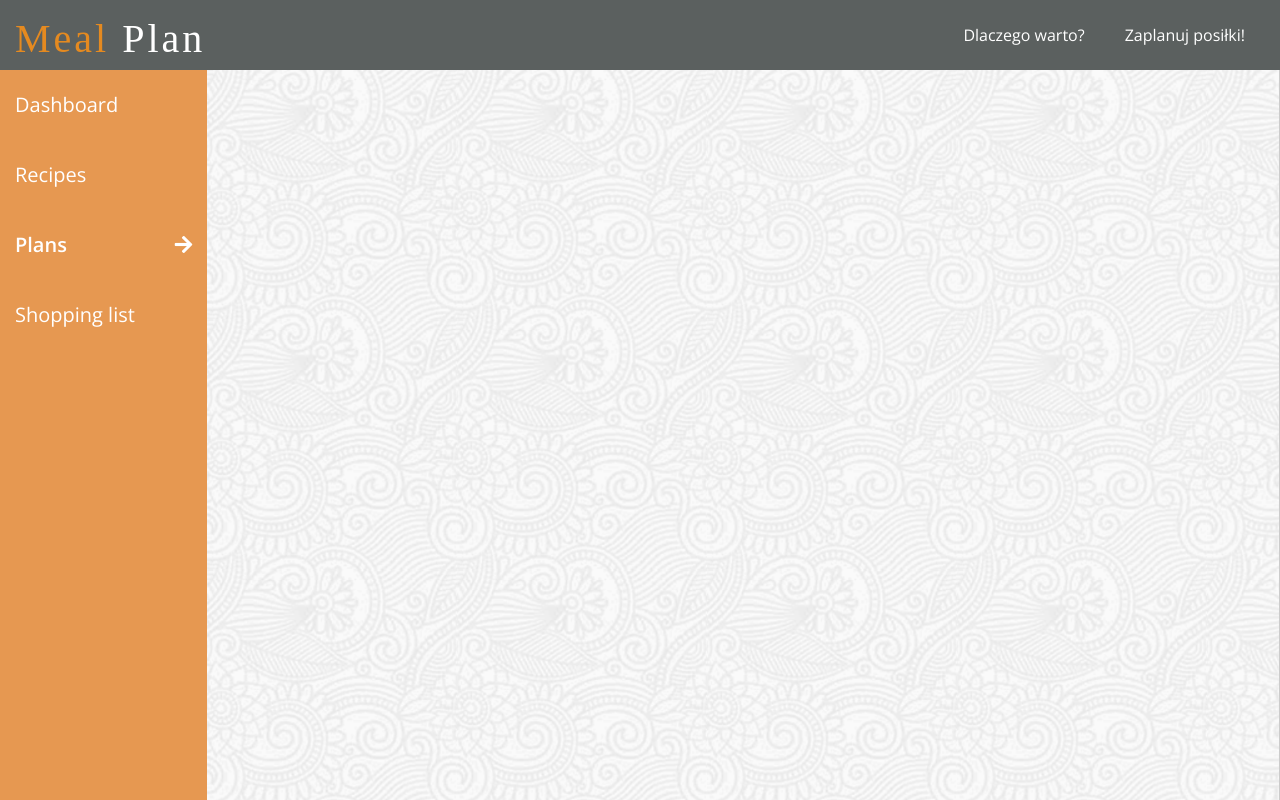
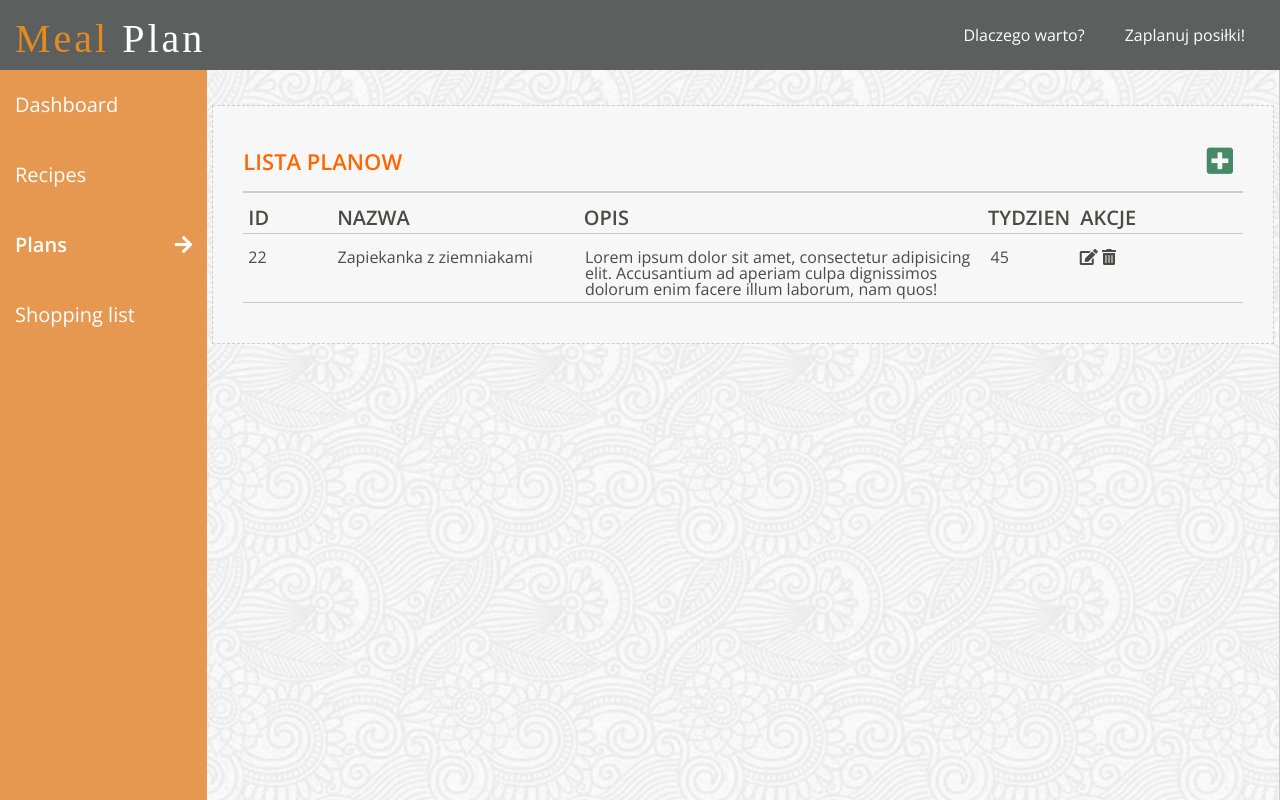
Before and after one commit to kj-ninja/meal-plan, a React (Create React App) app: page /plans in a window 1280 px wide. Built offline with nearby package versions, Linux system fonts and the light colour scheme; a web font is replaced by a local one.

Commit message:
add plans and recipes components without full styles

```diff
--- a/src/components/AddRecipe/AddRecipe.scss
+++ b/src/components/AddRecipe/AddRecipe.scss
@@ -2,7 +2,7 @@
 @import '../../scss/settings/mixins';
 
 .add-recipe {
-  @include addMockup();
+  @include mockup();
   .add-recipe__header {
     @include addHeaderMockup();
     h3 {
--- a/src/components/AddSchedule/AddSchedule.scss
+++ b/src/components/AddSchedule/AddSchedule.scss
@@ -2,7 +2,7 @@
 @import '../../scss/settings/mixins';
 
 .add-schedule {
-  @include addMockup();
+  @include mockup();
   .add-schedule__header {
     @include addHeaderMockup();
     h3 {
--- a/src/components/AddSchedule/AddScheduleDesktopView/AddScheduleDesktopView.scss
+++ b/src/components/AddSchedule/AddScheduleDesktopView/AddScheduleDesktopView.scss
@@ -9,7 +9,6 @@ $single-column: percentage(1 / $grid-columns);
   border-bottom: 1px solid #ccc;
   padding: 0 0 20px;
 }
-
 .add-schedule__row {
   width: 100%;
   display: flex;
--- a/src/components/Plan/Plan.js
+++ b/src/components/Plan/Plan.js
@@ -9,14 +9,11 @@ const Plan = () => {
 
     return (
         <section className="plan">
-            <div className="plan__container">
                 <div className="row">
                     <div className="col-7 plan__header plan__header">Twój plan na <span id="week-number">1</span> tydzień</div>
                 </div>
 
                 {width < 900 ? <PlanMealsMobileView/> : <PlanMealsDesktopView/>}
-
-            </div>
             {/*<a className="previousPlan"><i className="fas fa-angle-double-left"/><span*/}
             {/*    id="previousPlanSpan">poprzedni</span></a>*/}
             {/*<a href="#" id="actualPlan">aktualny</a>*/}
--- a/src/components/Plan/Plan.scss
+++ b/src/components/Plan/Plan.scss
@@ -1,18 +1,14 @@
 @import '../../scss/settings/colors';
+@import '../../scss/settings/mixins';
 
 $grid-columns: 7;
 $single-column: percentage(1 / $grid-columns);
 
 .plan {
-  max-width: 1200px;
-  margin: 60px auto;
-  border: 1px dashed #ccc;
+  @include mockup();
   position: relative;
-  background-color: $background-color;
-  .plan__container {
-    width: 90%;
-    margin: 0 auto;
-    text-align: center;
+  text-align: center;
+  padding-top: 0;
     .plan__header {
       padding: 0 0 20px;
       color: $effects-color;
@@ -20,7 +16,7 @@ $single-column: percentage(1 / $grid-columns);
       font-weight: 600;
       border-bottom: 1px solid #ccc;
     }
-  }
+
 
 
   //.previousPlan {
--- a/src/components/Plan/PlanMealsDesktopView/PlanMealsDesktopView.scss
+++ b/src/components/Plan/PlanMealsDesktopView/PlanMealsDesktopView.scss
@@ -22,3 +22,7 @@ $single-column: percentage(1 / $grid-columns);
     }
   }
 }
+
+.row.plan__meals {
+  border-bottom: 1px solid #ccc;
+}
--- a/src/containers/Dashboard/Dashboard.js
+++ b/src/containers/Dashboard/Dashboard.js
@@ -5,6 +5,8 @@ import Widgets from "./Widgets/Widgets";
 import Plan from "../../components/Plan/Plan";
 import AddRecipe from "../../components/AddRecipe/AddRecipe";
 import AddSchedule from "../../components/AddSchedule/AddSchedule";
+import Recipes from "../Recipes/Recipes";
+import Plans from "../Plans/Plans";
 
 const Dashboard = (props) => {
     const handleAddRecipe = () => {
@@ -28,6 +30,8 @@ const Dashboard = (props) => {
                 <Route exact path="/dashboard"
                        render={() => <Widgets addRecipe={handleAddRecipe} addSchedule={handleAddSchedule}/>}/>
                 <Route exact path="/dashboard" component={Plan}/>
+                <Route exact path="/recipes" component={Recipes}/>
+                <Route exact path="/plans" component={Plans}/>
                 <Route path="/dashboard/add-recipe" component={AddRecipe}/>
                 <Route path="/dashboard/add-schedule" component={AddSchedule}/>
             </div>
--- /dev/null
+++ b/src/containers/Plans/Plans.js
@@ -0,0 +1,54 @@
+import React from 'react';
+import './Plans.scss';
+
+const Plans = () => {
+    return (
+        <>
+            <div className="plans">
+                <div className="plans__header">
+                    <h3>LISTA PLANOW</h3>
+                    <i className="fas fa-plus-square"/>
+                </div>
+                <div className="plans__row plans__header-row">
+                    <div className="plans__col-1">
+                        ID
+                    </div>
+                    <div className="plans__col-3">
+                        NAZWA
+                    </div>
+                    <div className="plans__col-5">
+                        OPIS
+                    </div>
+                    <div className="plans__col-1">
+                        TYDZIEN
+                    </div>
+                    <div className="plans__col-2">
+                        AKCJE
+                    </div>
+                </div>
+
+                <div className="plans__row">
+                    <div className="plans__col-1">
+                        22
+                    </div>
+                    <div className="plans__col-3">
+                        Zapiekanka z ziemniakami
+                    </div>
+                    <div className="plans__col-5">
+                        Lorem ipsum dolor sit amet, consectetur adipisicing elit. Accusantium ad aperiam culpa
+                        dignissimos dolorum enim facere illum laborum, nam quos!
+                    </div>
+                    <div className="plans__col-1">
+                        45
+                    </div>
+                    <div className="plans__col-2">
+                        <i className="fas fa-edit edit"/> <i className="fas fa-trash-alt trash"/>
+                    </div>
+                </div>
+            </div>
+
+        </>
+    );
+};
+
+export default Plans;
--- /dev/null
+++ b/src/containers/Plans/Plans.scss
@@ -0,0 +1,43 @@
+@import '../../scss/settings/mixins';
+@import '../../scss/settings/colors';
+
+$grid-columns: 12;
+$single-column: percentage(1 / $grid-columns);
+
+.plans {
+  @include mockup();
+  .plans__header {
+    @include addHeaderMockup();
+    h3 {
+      font-size: 22px;
+      color: $effects-color;
+      font-weight: 600;
+    }
+    i {
+      margin-left: 20px;
+      font-size: 30px;
+      color: $success-color;
+      padding: 10px;
+      cursor: pointer;
+    }
+  }
+  .plans__row.plans__header-row {
+    font-size: 20px;
+    font-weight: 600;
+    border-bottom: 1px solid #ccc;
+  }
+  .plans__row {
+    width: 100%;
+    display: flex;
+    padding: 5px 0 5px;
+    margin: 10px 0;
+    border-bottom: 1px solid #ccc;
+    @for $i from 1 through $grid-columns {
+      .plans__col-#{$i} {
+        width: $single-column * $i;
+        padding: 0 5px;
+        text-align: left;
+      }
+    }
+  }
+}
--- /dev/null
+++ b/src/containers/Recipes/Recipes.js
@@ -0,0 +1,48 @@
+import React from 'react';
+import './Recipes.scss';
+
+const Recipes = () => {
+    return (
+        <>
+            <div className="recipes">
+                <div className="recipes__header">
+                    <h3>LISTA PRZEPISÓW</h3>
+                    <i className="fas fa-plus-square"/>
+                </div>
+                <div className="recipes__row">
+                    <div className="recipes__col-1 day">
+                        ID
+                    </div>
+                    <div className="recipes__col-3 day">
+                        NAZWA
+                    </div>
+                    <div className="recipes__col-6 day">
+                        OPIS
+                    </div>
+                    <div className="recipes__col-2 day">
+                        AKCJE
+                    </div>
+                </div>
+
+                <div className="recipes__row">
+                    <div className="recipes__col-1 day">
+                        22
+                    </div>
+                    <div className="recipes__col-3 day">
+                        Zapiekanka z ziemniakami
+                    </div>
+                    <div className="recipes__col-6 day">
+                        Lorem ipsum dolor sit amet, consectetur adipisicing elit. Accusantium ad aperiam culpa
+                        dignissimos dolorum enim facere illum laborum, nam quos!
+                    </div>
+                    <div className="recipes__col-2 day">
+                        <i className="fas fa-edit edit"/> <i className="fas fa-trash-alt trash"/>
+                    </div>
+                </div>
+            </div>
+
+        </>
+    );
+};
+
+export default Recipes;
--- /dev/null
+++ b/src/containers/Recipes/Recipes.scss
@@ -0,0 +1,40 @@
+@import '../../scss/settings/mixins';
+@import '../../scss/settings/colors';
+
+$grid-columns: 12;
+$single-column: percentage(1 / $grid-columns);
+
+.recipes {
+  @include mockup();
+  .recipes__header {
+    @include addHeaderMockup();
+    h3 {
+      font-size: 22px;
+      color: $effects-color;
+      font-weight: 600;
+    }
+    i {
+      margin-left: 20px;
+      font-size: 30px;
+      color: $success-color;
+      padding: 10px;
+      cursor: pointer;
+    }
+  }
+  .recipes__row {
+    width: 100%;
+    display: flex;
+    padding: 5px 0 5px;
+    margin: 10px 0;
+    font-weight: 600;
+    font-size: 20px;
+    border-bottom: 1px solid #ccc;
+    @for $i from 1 through $grid-columns {
+      .recipes__col-#{$i} {
+        width: $single-column * $i;
+        padding: 0 5px;
+        text-align: left;
+      }
+    }
+  }
+}
--- a/src/scss/settings/_mixins.scss
+++ b/src/scss/settings/_mixins.scss
@@ -18,12 +18,13 @@
   }
 }
 
-@mixin addMockup() {
+@mixin mockup() {
+  max-width: 1200px;
   margin: 30px auto;
   padding: 30px;
   border: 1px dashed #ccc;
   background-color: $background-color;
-  max-width: 1100px;
+  @content;
 }
 
 @mixin addHeaderMockup() {
```
